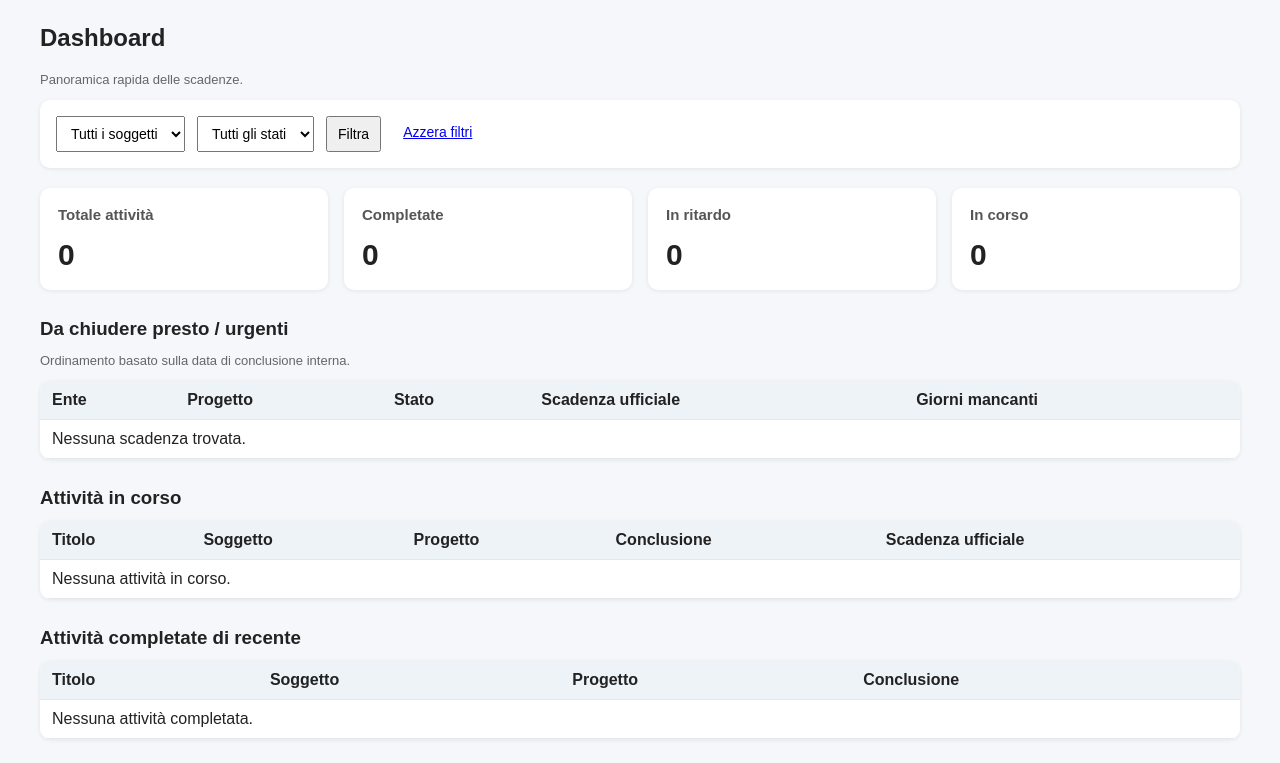
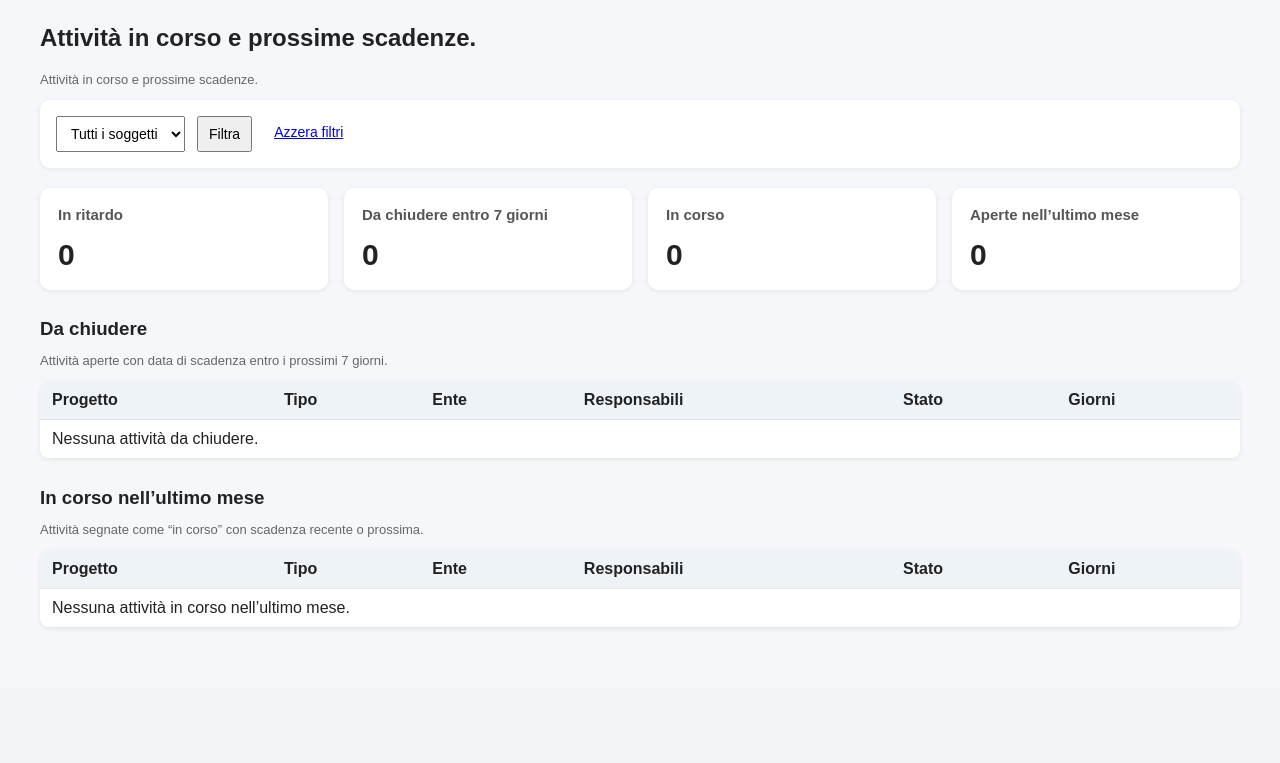
Before and after one commit to bbarbarab/djangoscad, a Django app: page / in a window 1280 px wide. Shown: the part 112-875 px from the top of the page. After the commit the page ends 740 px from the top, so only its background shows below. Run offline with Django 5.2, Linux system fonts and the light colour scheme; the visitor is signed in with stand-in values (Sample User, id 1); data that the repository does not hold is empty; parts of the project's set-up code (start-up, migrations or seed data) failed here and were passed over.

Commit message:
Rimuove data_conclusione e semplifica gestione scadenze

```diff
--- a/core/views.py
+++ b/core/views.py
@@ -13,10 +13,10 @@ class DashboardView(LoginRequiredMixin, TemplateView):
         ctx = super().get_context_data(**kwargs)
 
         today = timezone.localdate()
+        last_30_days = today - timedelta(days=30)
         next_7_days = today + timedelta(days=7)
 
         soggetto_id = self.request.GET.get("soggetto", "").strip()
-        stato = self.request.GET.get("stato", "").strip()
 
         qs = Scadenza.objects.select_related(
             "edizione",
@@ -29,48 +29,48 @@ class DashboardView(LoginRequiredMixin, TemplateView):
         if soggetto_id:
             qs = qs.filter(edizione__progetto__soggetto_id=soggetto_id)
 
-        if stato:
-            qs = qs.filter(stato=stato)
-
         aperte = qs.exclude(stato=Scadenza.Stato.FATTO)
 
-        # Contatori
-        ctx["totale"] = qs.count()
-        ctx["completate"] = qs.filter(stato=Scadenza.Stato.FATTO).count()
-        ctx["in_corso_count"] = qs.filter(stato=Scadenza.Stato.IN_CORSO).count()
-
+        # Contatori sintetici dashboard
         ctx["in_ritardo"] = aperte.filter(
-            data_conclusione__isnull=False,
-            data_conclusione__lt=today
+            data_scadenza__isnull=False,
+            data_scadenza__lt=today,
         ).count()
 
         ctx["da_chiudere_presto"] = aperte.filter(
-            data_conclusione__isnull=False,
-            data_conclusione__gte=today,
-            data_conclusione__lte=next_7_days
+            data_scadenza__isnull=False,
+            data_scadenza__gte=today,
+            data_scadenza__lte=next_7_days,
         ).count()
 
-        # Tabelle
-        ctx["urgenti"] = aperte.filter(
-            data_conclusione__isnull=False
-        ).order_by("data_conclusione", "titolo")[:10]
+        ctx["in_corso_count"] = qs.filter(
+            stato=Scadenza.Stato.IN_CORSO
+        ).count()
 
+        ctx["ultimo_mese_count"] = aperte.filter(
+            data_scadenza__isnull=False,
+            data_scadenza__gte=last_30_days,
+        ).count()
+
+        # Tabella 1: cose da chiudere ora
+        ctx["da_chiudere"] = aperte.filter(
+            data_scadenza__isnull=False,
+            data_scadenza__lte=next_7_days,
+        ).order_by("data_scadenza", "data_scadenza")[:15]
+
+        # Tabella 2: cose in corso nell'ultimo mese
         ctx["in_corso"] = qs.filter(
-            stato=Scadenza.Stato.IN_CORSO
-        ).order_by("data_conclusione", "data_scadenza", "titolo")[:10]
-
-        ctx["ultime_completate"] = qs.filter(
-            stato=Scadenza.Stato.FATTO
-        ).order_by("-updated_at")[:10]
+            stato=Scadenza.Stato.IN_CORSO,
+            data_scadenza__isnull=False,
+            data_scadenza__gte=last_30_days,
+        ).order_by("data_scadenza")[:15]
 
         ctx["soggetti"] = Soggetto.objects.all().order_by("nome")
         ctx["soggetto_selezionato"] = soggetto_id
-        ctx["stato_selezionato"] = stato
         ctx["oggi"] = today
-        ctx["prossimi_7"] = today + timedelta(days=7)
+        ctx["prossimi_7"] = next_7_days
 
         return ctx
-
 
 class ScadenzaListView(LoginRequiredMixin, ListView):
     model = Scadenza
@@ -103,7 +103,7 @@ class ScadenzaListView(LoginRequiredMixin, ListView):
         if responsabile_id:
             qs = qs.filter(responsabili__id=responsabile_id)
 
-        return qs.order_by("data_conclusione", "data_scadenza", "titolo").distinct()
+        return qs.order_by("data_scadenza").distinct()
 
     def get_context_data(self, **kwargs):
 
--- a/templates/core/dashboard.html
+++ b/templates/core/dashboard.html
@@ -1,8 +1,8 @@
 {% extends "core/base.html" %}
 
 {% block content %}
-<h2>Dashboard</h2>
-<p class="small">Panoramica rapida delle scadenze.</p>
+<h2>Attività in corso e prossime scadenze.</h2>
+<p class="small">Attività in corso e prossime scadenze.</p>
 
 <form method="get" class="filters">
     <select name="soggetto">
@@ -14,65 +14,57 @@
         {% endfor %}
     </select>
 
-    <select name="stato">
-        <option value="">Tutti gli stati</option>
-        <option value="da_fare" {% if stato_selezionato == "da_fare" %}selected{% endif %}>Da fare</option>
-        <option value="in_corso" {% if stato_selezionato == "in_corso" %}selected{% endif %}>In corso</option>
-        <option value="fatto" {% if stato_selezionato == "fatto" %}selected{% endif %}>Fatto</option>
-        <option value="in_attesa" {% if stato_selezionato == "in_attesa" %}selected{% endif %}>In attesa</option>
-        <option value="da_chiarire" {% if stato_selezionato == "da_chiarire" %}selected{% endif %}>Da chiarire</option>
-    </select>
-
     <button type="submit">Filtra</button>
     <a href="/">Azzera filtri</a>
 </form>
 
 <div class="cards">
     <div class="card">
-        <h3>Totale attività</h3>
-        <div class="big-number">{{ totale }}</div>
+        <h3>In ritardo</h3>
+        <div class="big-number">{{ in_ritardo }}</div>
     </div>
 
     <div class="card">
-        <h3>Completate</h3>
-        <div class="big-number">{{ completate }}</div>
-    </div>
-
-    <div class="card">
-        <h3>In ritardo</h3>
-        <div class="big-number">{{ in_ritardo }}</div>
+        <h3>Da chiudere entro 7 giorni</h3>
+        <div class="big-number">{{ da_chiudere_presto }}</div>
     </div>
 
     <div class="card">
         <h3>In corso</h3>
         <div class="big-number">{{ in_corso_count }}</div>
     </div>
+
+    <div class="card">
+        <h3>Aperte nell’ultimo mese</h3>
+        <div class="big-number">{{ ultimo_mese_count }}</div>
+    </div>
 </div>
 
-<h3 class="section-title">Da chiudere presto / urgenti</h3>
-<p class="small">Ordinamento basato sulla data di conclusione interna.</p>
+<h3 class="section-title">Da chiudere</h3>
+<p class="small">Attività aperte con data di scadenza entro i prossimi 7 giorni.</p>
 
 <table>
     <tr>
+        <th>Progetto</th>
+        <th>Tipo</th>
         <th>Ente</th>
-        <th>Progetto</th>
+        <th>Responsabili</th>
         <th>Stato</th>
-        <th>Scadenza ufficiale</th>
-        <th>Giorni mancanti</th>
+        <th>Giorni</th>
     </tr>
-    {% for s in urgenti %}
+
+    {% for s in da_chiudere %}
     <tr class="
-        {% if s.stato == 'fatto' %}
-            fatta
-        {% elif s.data_conclusione and s.data_conclusione < oggi %}
+        {% if s.data_scadenza < oggi %}
             ritardo
-        {% elif s.data_conclusione and s.data_conclusione <= prossimi_7 %}
+        {% elif s.data_scadenza <= prossimi_7 %}
             prossima
         {% endif %}
     ">
-    <tr>
+        <td>{{ s.edizione }}</td>
+        <td>{{ s.tipo|default:"—" }}</td>
         <td>{{ s.ente|default:"—" }}</td>
-        <td>{{ s.edizione }}</td>
+        <td>{% for r in s.responsabili.all %}<span class="user-chip"><span class="mini-avatar">{% if r.first_name %}{{ r.first_name|first }}{% else %}{{ r.username|first }}{% endif %}</span>{% if r.first_name or r.last_name %}{{ r.first_name }} {{ r.last_name }}{% else %}{{ r.username }}{% endif %}</span>{% empty %}—{% endfor %}</td>
         <td>
             {% if s.stato == "da_fare" %}
                 <span class="status todo"><span class="status-dot"></span>Da fare</span>
@@ -88,60 +80,42 @@
                 <span class="status unclear"><span class="status-dot"></span>{{ s.get_stato_display }}</span>
             {% endif %}
         </td>
-        <td>{{ s.data_scadenza|date:"d/m/Y"|default:"—" }}</td>
         <td>{{ s.giorni_alla_scadenza|default:"—" }}</td>
     </tr>
     {% empty %}
     <tr>
-        <td colspan="7">Nessuna scadenza trovata.</td>
+        <td colspan="6">Nessuna attività da chiudere.</td>
     </tr>
     {% endfor %}
 </table>
 
-<h3 class="section-title">Attività in corso</h3>
+<h3 class="section-title">In corso nell’ultimo mese</h3>
+<p class="small">Attività segnate come “in corso” con scadenza recente o prossima.</p>
 
 <table>
     <tr>
-        <th>Titolo</th>
-        <th>Soggetto</th>
         <th>Progetto</th>
-        <th>Conclusione</th>
-        <th>Scadenza ufficiale</th>
+        <th>Tipo</th>
+        <th>Ente</th>
+        <th>Responsabili</th>
+        <th>Stato</th>
+        <th>Giorni</th>
     </tr>
+
     {% for s in in_corso %}
     <tr>
-        <td>{{ s.titolo }}</td>
-        <td>{{ s.edizione.progetto.soggetto|default:"—" }}</td>
         <td>{{ s.edizione }}</td>
-        <td>{{ s.data_conclusione|date:"d/m/Y"|default:"—" }}</td>
-        <td>{{ s.data_scadenza|date:"d/m/Y"|default:"—" }}</td>
+        <td>{{ s.tipo|default:"—" }}</td>
+        <td>{{ s.ente|default:"—" }}</td>
+        <td>{% for r in s.responsabili.all %}<span class="user-chip"><span class="mini-avatar">{% if r.first_name %}{{ r.first_name|first }}{% else %}{{ r.username|first }}{% endif %}</span>{% if r.first_name or r.last_name %}{{ r.first_name }} {{ r.last_name }}{% else %}{{ r.username }}{% endif %}</span>{% empty %}—{% endfor %}</td>
+        <td>
+            <span class="status progress"><span class="status-dot"></span>In corso</span>
+        </td>
+        <td>{{ s.giorni_alla_scadenza|default:"—" }}</td>
     </tr>
     {% empty %}
     <tr>
-        <td colspan="5">Nessuna attività in corso.</td>
-    </tr>
-    {% endfor %}
-</table>
-
-<h3 class="section-title">Attività completate di recente</h3>
-
-<table>
-    <tr>
-        <th>Titolo</th>
-        <th>Soggetto</th>
-        <th>Progetto</th>
-        <th>Conclusione</th>
-    </tr>
-    {% for s in ultime_completate %}
-    <tr>
-        <td>{{ s.titolo }}</td>
-        <td>{{ s.edizione.progetto.soggetto|default:"—" }}</td>
-        <td>{{ s.edizione }}</td>
-        <td>{{ s.data_conclusione|date:"d/m/Y"|default:"—" }}</td>
-    </tr>
-    {% empty %}
-    <tr>
-        <td colspan="4">Nessuna attività completata.</td>
+        <td colspan="6">Nessuna attività in corso nell’ultimo mese.</td>
     </tr>
     {% endfor %}
 </table>
```
Also changed, not shown: core/admin.py (+2 -5 lines), core/models.py (+7 -21 lines), core/migrations/0004_alter_scadenza_options_remove_scadenza_titolo.py (added), core/migrations/0005_remove_edizioneprogetto_titolo_and_more.py (added), core/migrations/0006_remove_scadenza_data_conclusione.py (added), 1 other file.
